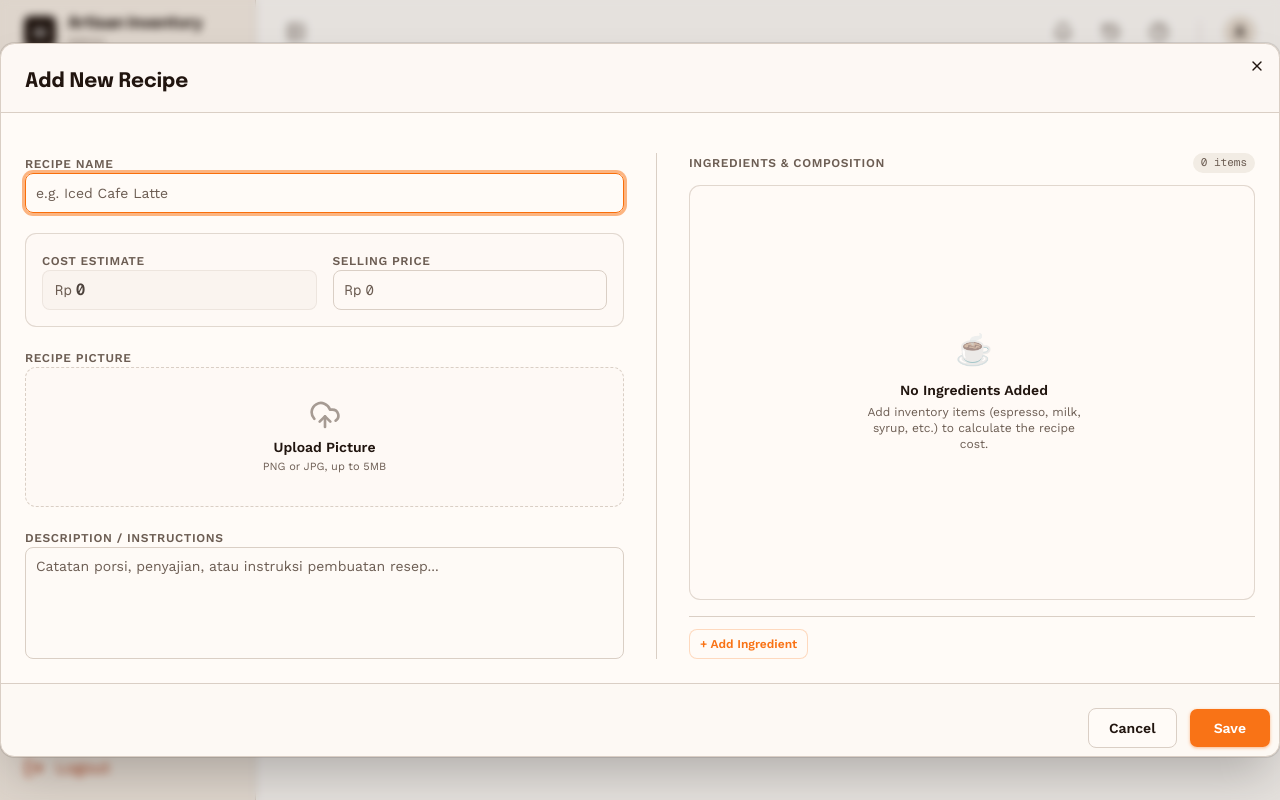
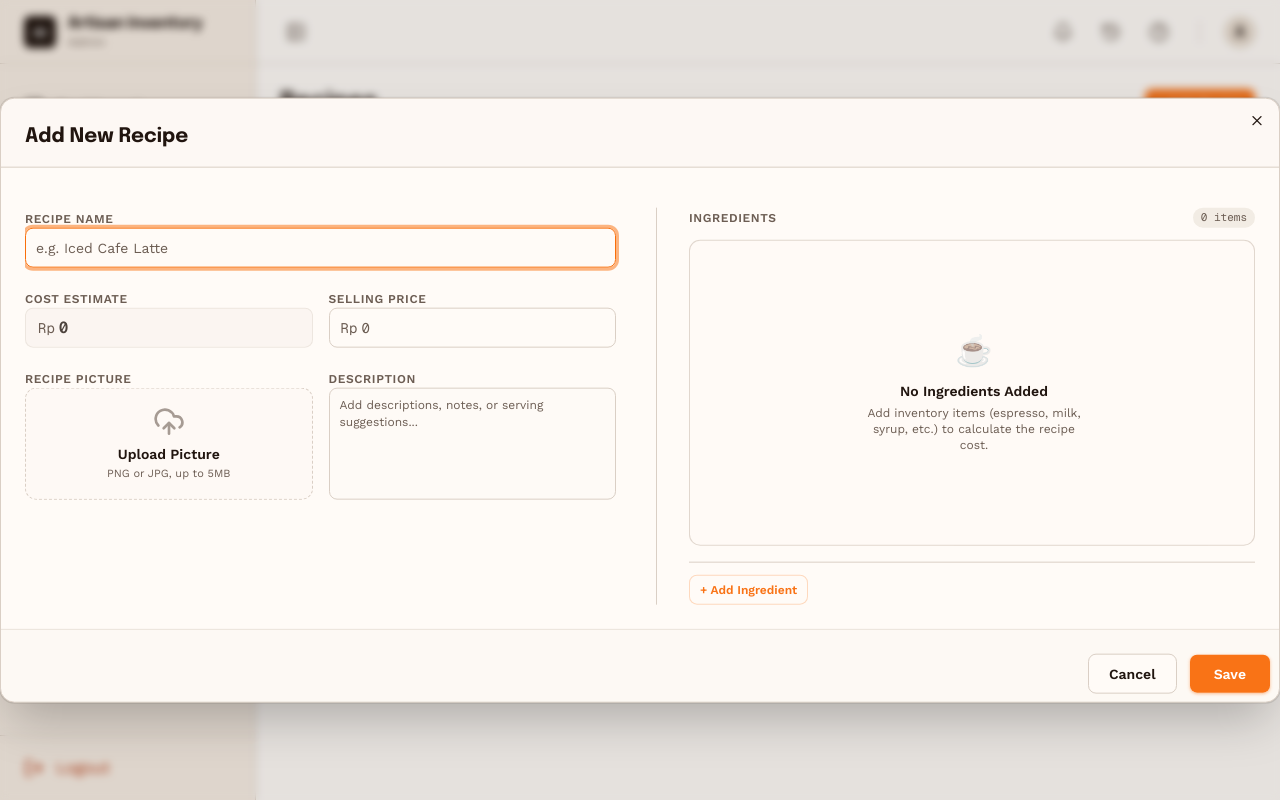
Before and after one commit to 505-kada-team/505-capstone-frontend, a React (Vite) app: page /admin/recipes in a window 1280 px wide. Both pictures are taken after typing "Sample" into the empty fields and a click on the button "+ Add Recipe". Built offline with nearby package versions, Linux system fonts and the light colour scheme.

Commit message:
fix: fixing add recipe modal

```diff
--- a/src/layouts/AdminLayout.jsx
+++ b/src/layouts/AdminLayout.jsx
@@ -197,13 +197,6 @@ export default function AdminLayout() {
         {/* Footer Navigation */}
         <div className="p-3 border-t border-sidebar-border space-y-1">
           <button
-            title={!isSidebarOpen ? "Support" : undefined}
-            className={`w-full flex items-center gap-3 rounded-md py-2 text-sidebar-foreground hover:bg-sidebar-accent transition-colors focus-visible:outline-none focus-visible:ring-2 focus-visible:ring-ring ${!isSidebarOpen ? 'justify-center px-0' : 'px-3'}`}
-          >
-            <CircleHelp size={20} className="shrink-0" />
-            <span className={`whitespace-nowrap transition-opacity duration-300 ${isSidebarOpen ? 'opacity-100' : 'opacity-0 hidden'}`}>Support</span>
-          </button>
-          <button
             onClick={logout}
             title={!isSidebarOpen ? "Logout" : undefined}
             className={`w-full flex items-center gap-3 rounded-md py-2 text-destructive hover:bg-destructive/10 transition-colors focus-visible:outline-none focus-visible:ring-2 focus-visible:ring-ring ${!isSidebarOpen ? 'justify-center px-0' : 'px-3'}`}
--- a/src/pages/admin/recipes/components/AddRecipeModal.jsx
+++ b/src/pages/admin/recipes/components/AddRecipeModal.jsx
@@ -1,11 +1,5 @@
 import { useState, useEffect } from 'react';
-import {
-  Dialog,
-  DialogContent,
-  DialogHeader,
-  DialogTitle,
-  DialogFooter,
-} from '@/components/ui/dialog';
+import { Dialog, DialogContent, DialogHeader, DialogTitle, DialogFooter } from '@/components/ui/dialog';
 import { Button } from '@/components/ui/button';
 import { Input } from '@/components/ui/input';
 import { Textarea } from '@/components/ui/textarea';
@@ -69,7 +63,7 @@ export default function AddRecipeModal({ isOpen, onClose, onSuccess }) {
       const payload = {
         ...data,
         sellingPrice: Number(data.sellingPrice),
-        ingredients: data.ingredients.map(item => ({
+        ingredients: data.ingredients.map((item) => ({
           inventoryId: item.inventoryId,
           quantityNeeded: Number(item.quantityNeeded),
         })),
@@ -102,10 +96,10 @@ export default function AddRecipeModal({ isOpen, onClose, onSuccess }) {
   const calculateTotalCost = () => {
     const currentIngredients = form.watch('ingredients');
     return currentIngredients.reduce((total, item) => {
-      const inv = inventories.find(i => i._id === item.inventoryId);
+      const inv = inventories.find((i) => i._id === item.inventoryId);
       const qty = Number(item.quantityNeeded) || 0;
       if (inv && inv.lastCostBatch) {
-        return total + (inv.lastCostBatch * qty);
+        return total + inv.lastCostBatch * qty;
       }
       return total;
     }, 0);
@@ -148,79 +142,61 @@ export default function AddRecipeModal({ isOpen, onClose, onSuccess }) {
     <Dialog open={isOpen} onOpenChange={onClose}>
       <DialogContent className="w-full sm:max-w-7xl max-h-[95vh] flex flex-col p-0 overflow-hidden rounded-2xl border bg-background shadow-2xl">
         <DialogHeader className="p-6 pb-4 border-b bg-muted/20">
-          <DialogTitle className="text-xl font-bold font-heading text-foreground">
-            Add New Recipe
-          </DialogTitle>
+          <DialogTitle className="text-xl font-bold font-heading text-foreground">Add New Recipe</DialogTitle>
         </DialogHeader>
 
         <form onSubmit={form.handleSubmit(onSubmit)} className="flex-1 flex flex-col min-h-0 overflow-hidden">
-          <div className="flex-1 overflow-y-auto p-6 min-h-0">
-            <div className="grid grid-cols-1 lg:grid-cols-12 gap-8 items-stretch">
-
+          <div className="flex-1 overflow-y-auto lg:overflow-hidden p-6 min-h-0 flex flex-col">
+            <div className="grid grid-cols-1 lg:grid-cols-12 gap-8 items-stretch flex-1 min-h-0">
               {/* Left Column: General Information (6 cols) */}
-              <div className="lg:col-span-6 space-y-5">
+              <div className="lg:col-span-6 space-y-5 lg:overflow-y-auto lg:min-h-0 lg:pr-2 custom-scrollbar">
                 {/* Recipe Name */}
-                <div className="space-y-1.5">
-                  <label className="text-xs font-semibold text-muted-foreground uppercase tracking-wider">
-                    Recipe Name
-                  </label>
-                  <Input
-                    placeholder="e.g. Iced Cafe Latte"
-                    className="h-10 text-sm"
-                    {...form.register('name')}
-                  />
-                  {form.formState.errors.name && (
-                    <p className="text-destructive text-xs font-medium mt-1">
-                      {form.formState.errors.name.message}
-                    </p>
-                  )}
+                <div className="space-y-1">
+                  <label className="text-xs font-semibold text-muted-foreground uppercase tracking-wider">Recipe Name</label>
+                  <Input placeholder="e.g. Iced Cafe Latte" className="h-10 text-sm" {...form.register('name')} />
+                  {form.formState.errors.name && <p className="text-destructive text-xs font-medium">{form.formState.errors.name.message}</p>}
                 </div>
 
                 {/* Price & Cost Summary (Grid) */}
-                <div className="grid grid-cols-2 gap-4 bg-muted/10 p-4 rounded-xl border border-border/80">
+                <div className="grid grid-cols-2 gap-4">
                   <div className="space-y-1">
-                    <label className="text-xs font-semibold text-muted-foreground uppercase tracking-wider">
-                      Cost Estimate
-                    </label>
+                    <label className="text-xs font-semibold text-muted-foreground uppercase tracking-wider">Cost Estimate</label>
                     <div className="h-10 flex items-center bg-muted/35 px-3 rounded-lg border border-border/40 font-mono text-sm text-foreground/80">
                       <span className="text-muted-foreground mr-1">Rp</span>
-                      <span className="font-semibold text-base">
-                        {calculateTotalCost().toLocaleString('id-ID')}
-                      </span>
+                      <span className="font-semibold text-base">{calculateTotalCost().toLocaleString('id-ID')}</span>
                     </div>
                   </div>
 
-                  <div className="space-y-1.5">
-                    <label className="text-xs font-semibold text-muted-foreground uppercase tracking-wider">
-                      Selling Price
-                    </label>
+                  <div className="space-y-1">
+                    <label className="text-xs font-semibold text-muted-foreground uppercase tracking-wider">Selling Price</label>
                     <div className="relative">
                       <span className="absolute left-3 top-1/2 -translate-y-1/2 text-muted-foreground text-sm font-mono">Rp</span>
                       <Input
                         type="number"
                         placeholder="0"
-                        className="pl-8 h-10 font-mono text-sm"
-                        {...form.register('sellingPrice')}
+                        step="1"
+                        onWheel={(e) => e.currentTarget.blur()}
+                        onKeyDown={(e) => {
+                          if (['-', '+', 'e', 'E'].includes(e.key)) {
+                            e.preventDefault();
+                          }
+                        }}
+                        className="pl-8 h-10 font-mono text-sm [appearance:textfield] [&::-webkit-outer-spin-button]:appearance-none [&::-webkit-inner-spin-button]:appearance-none"
+                        {...form.register('sellingPrice', { valueAsNumber: true })}
                       />
                     </div>
-                    {form.formState.errors.sellingPrice && (
-                      <p className="text-destructive text-xs font-medium mt-1">
-                        {form.formState.errors.sellingPrice.message}
-                      </p>
-                    )}
+                    {form.formState.errors.sellingPrice && <p className="text-destructive text-xs font-medium">{form.formState.errors.sellingPrice.message}</p>}
                   </div>
                 </div>
 
+                {/* Recipe Picture & Description — side by side 50/50 */}
+                <div className="grid grid-cols-2 gap-4">
                   {/* Drag and drop image upload area */}
-                <div className="space-y-1.5">
-                  <label className="text-xs font-semibold text-muted-foreground uppercase tracking-wider">
-                    Recipe Picture
-                  </label>
+                  <div className="space-y-1">
+                    <label className="text-xs font-semibold text-muted-foreground uppercase tracking-wider">Recipe Picture</label>
                     <div
-                    className={`border border-dashed rounded-xl p-4 flex flex-col items-center justify-center relative transition-all min-h-[140px] ${
-                      dragActive
-                        ? 'border-accent bg-accent/5'
-                        : 'border-border bg-muted/10 hover:bg-muted/20 hover:border-muted-foreground/30'
+                      className={`border border-dashed rounded-xl p-4 flex flex-col items-center justify-center relative transition-all h-28 ${
+                        dragActive ? 'border-accent bg-accent/5' : 'border-border bg-muted/10 hover:bg-muted/20 hover:border-muted-foreground/30'
                       }`}
                       onDragEnter={handleDrag}
                       onDragLeave={handleDrag}
@@ -228,12 +204,8 @@ export default function AddRecipeModal({ isOpen, onClose, onSuccess }) {
                       onDrop={handleDrop}
                     >
                       {previewImage ? (
-                      <div className="relative w-full h-28 flex justify-center items-center">
-                        <img
-                          src={previewImage}
-                          alt="Preview"
-                          className="max-h-28 object-contain rounded-lg shadow-sm"
-                        />
+                        <div className="relative w-full h-full flex justify-center items-center">
+                          <img src={previewImage} alt="Preview" className="max-h-full object-contain rounded-lg shadow-sm" />
                           <Button
                             type="button"
                             variant="destructive"
@@ -250,12 +222,7 @@ export default function AddRecipeModal({ isOpen, onClose, onSuccess }) {
                         </div>
                       ) : (
                         <>
-                        <input
-                          type="file"
-                          accept="image/png, image/jpeg"
-                          className="absolute inset-0 w-full h-full opacity-0 cursor-pointer z-10"
-                          onChange={handleChangeFile}
-                        />
+                          <input type="file" accept="image/png, image/jpeg" className="absolute inset-0 w-full h-full opacity-0 cursor-pointer z-10" onChange={handleChangeFile} />
                           <UploadCloud className="w-8 h-8 text-muted-foreground mb-1.5 opacity-60" />
                           <p className="text-sm font-semibold text-foreground">Upload Picture</p>
                           <p className="text-[11px] text-muted-foreground mt-0.5">PNG or JPG, up to 5MB</p>
@@ -265,74 +232,55 @@ export default function AddRecipeModal({ isOpen, onClose, onSuccess }) {
                   </div>
 
                   {/* Description */}
-                <div className="space-y-1.5">
-                  <label className="text-xs font-semibold text-muted-foreground uppercase tracking-wider">
-                    Description / Instructions
-                  </label>
-                  <Textarea
-                    placeholder="Catatan porsi, penyajian, atau instruksi pembuatan resep..."
-                    className="resize-none bg-muted/10 h-28 text-sm"
-                    {...form.register('description')}
-                  />
-                  {form.formState.errors.description && (
-                    <p className="text-destructive text-xs font-medium mt-1">
-                      {form.formState.errors.description.message}
-                    </p>
-                  )}
+                  <div className="space-y-1">
+                    <label className="text-xs font-semibold text-muted-foreground uppercase tracking-wider">Description</label>
+                    <Textarea placeholder="Add descriptions, notes, or serving suggestions..." className="resize-none bg-muted/10 h-28 text-xs placeholder:text-[12px] placeholder:text-muted-foreground" {...form.register('description')} />
+                    {form.formState.errors.description && <p className="text-destructive text-xs font-medium">{form.formState.errors.description.message}</p>}
+                  </div>
                 </div>
               </div>
 
               {/* Right Column: Ingredients (6 cols) */}
-              <div className="lg:col-span-6 flex flex-col h-full min-h-[400px] border-t lg:border-t-0 lg:border-l pt-6 lg:pt-0 lg:pl-8 border-border">
+              <div className="lg:col-span-6 flex flex-col h-full min-h-[400px] lg:min-h-0 border-t lg:border-t-0 lg:border-l pt-6 lg:pt-0 lg:pl-8 border-border">
                 <div className="flex justify-between items-center mb-3">
-                  <label className="text-xs font-semibold text-muted-foreground uppercase tracking-wider">
-                    Ingredients & Composition
-                  </label>
+                  <label className="text-xs font-semibold text-muted-foreground uppercase tracking-wider">Ingredients</label>
                   <span className="text-[11px] bg-muted px-2 py-0.5 rounded-full font-mono text-muted-foreground">
                     {fields.length} item{fields.length !== 1 ? 's' : ''}
                   </span>
                 </div>
 
                 {/* Scrollable list of ingredients */}
-                <div className="flex-1 space-y-3 min-h-[300px] max-h-[440px] overflow-y-auto pr-2 custom-scrollbar border rounded-xl p-3 bg-muted/5 border-border/80">
+                <div className="flex-1 lg:h-[1px] space-y-3 min-h-[300px] lg:min-h-0 overflow-y-auto pr-2 custom-scrollbar border rounded-xl p-3 bg-muted/5 border-border/80">
                   {fields.length === 0 ? (
                     <div className="h-full flex flex-col items-center justify-center py-20 text-center text-muted-foreground">
                       <span className="text-3xl mb-3 opacity-60">☕</span>
                       <p className="text-sm font-semibold text-foreground">No Ingredients Added</p>
-                      <p className="text-xs text-muted-foreground mt-1 max-w-[220px]">
-                        Add inventory items (espresso, milk, syrup, etc.) to calculate the recipe cost.
-                      </p>
+                      <p className="text-xs text-muted-foreground mt-1 max-w-[220px]">Add inventory items (espresso, milk, syrup, etc.) to calculate the recipe cost.</p>
                     </div>
                   ) : (
                     fields.map((field, index) => {
                       const watchInvId = form.watch(`ingredients.${index}.inventoryId`);
-                      const selectedInv = inventories.find(i => i._id === watchInvId);
+                      const selectedInv = inventories.find((i) => i._id === watchInvId);
 
                       return (
                         <div key={field.id} className="flex gap-2.5 items-start bg-background p-2.5 rounded-lg border shadow-xs relative group">
                           {/* Ingredient Select */}
                           <div className="flex-1">
-                            <Select
-                              disabled={isLoadingInv}
-                              onValueChange={(val) => form.setValue(`ingredients.${index}.inventoryId`, val, { shouldValidate: true })}
-                              value={watchInvId || ''}
-                            >
+                            <Select disabled={isLoadingInv} onValueChange={(val) => form.setValue(`ingredients.${index}.inventoryId`, val, { shouldValidate: true })} value={watchInvId || ''}>
                               <SelectTrigger className="w-full bg-muted/10 h-10">
                                 <SelectValue placeholder="Choose Ingredient" />
                               </SelectTrigger>
                               <SelectContent>
-                                {inventories.filter(i => i.status === 'active').map((inv) => (
+                                {inventories
+                                  .filter((i) => i.status === 'active')
+                                  .map((inv) => (
                                     <SelectItem key={inv._id} value={inv._id}>
                                       {inv.nameInventory} ({inv.category === 'packaging' ? 'Pck' : 'Ing'})
                                     </SelectItem>
                                   ))}
                               </SelectContent>
                             </Select>
-                            {form.formState.errors.ingredients?.[index]?.inventoryId && (
-                              <p className="text-destructive text-[10px] font-semibold mt-1">
-                                {form.formState.errors.ingredients[index].inventoryId.message}
-                              </p>
-                            )}
+                            {form.formState.errors.ingredients?.[index]?.inventoryId && <p className="text-destructive text-[10px] font-semibold mt-1">{form.formState.errors.ingredients[index].inventoryId.message}</p>}
                           </div>
 
                           {/* Quantity and Unit in one unified input block */}
@@ -340,12 +288,19 @@ export default function AddRecipeModal({ isOpen, onClose, onSuccess }) {
                             <Input
                               type="number"
                               placeholder="Qty"
-                              className="h-10 pr-12 font-mono text-sm bg-muted/10"
-                              {...form.register(`ingredients.${index}.quantityNeeded`)}
+                              step="0.01"
+                              onWheel={(e) => e.currentTarget.blur()}
+                              onKeyDown={(e) => {
+                                if (['-', '+', 'e', 'E'].includes(e.key)) {
+                                  e.preventDefault();
+                                }
+                              }}
+                              className="h-8 pr-12 font-mono text-sm bg-muted/10 [appearance:textfield] [&::-webkit-outer-spin-button]:appearance-none [&::-webkit-inner-spin-button]:appearance-none"
+                              {...form.register(`ingredients.${index}.quantityNeeded`, {
+                                valueAsNumber: true,
+                              })}
                             />
-                            <div className="absolute right-3 top-1/2 -translate-y-1/2 text-xs font-semibold text-muted-foreground/80 pointer-events-none">
-                              {selectedInv ? selectedInv.unit : '-'}
-                            </div>
+                            <div className="absolute right-3 top-1/2 -translate-y-1/2 text-xs font-semibold text-muted-foreground/80 pointer-events-none">{selectedInv ? selectedInv.unit : '-'}</div>
                           </div>
 
                           {/* Delete Action */}
@@ -353,7 +308,7 @@ export default function AddRecipeModal({ isOpen, onClose, onSuccess }) {
                             type="button"
                             variant="ghost"
                             size="icon"
-                            className="text-muted-foreground hover:text-destructive hover:bg-destructive/10 h-10 w-10 flex-shrink-0 border border-transparent hover:border-destructive/20"
+                            className="text-muted-foreground hover:text-destructive hover:bg-destructive/10 h-8 w-8 flex-shrink-0 border border-transparent hover:border-destructive/20"
                             onClick={() => remove(index)}
                           >
                             <Trash2 className="w-4.5 h-4.5" />
@@ -375,38 +330,19 @@ export default function AddRecipeModal({ isOpen, onClose, onSuccess }) {
                     + Add Ingredient
                   </Button>
 
-                  {form.formState.errors.ingredients && !Array.isArray(form.formState.errors.ingredients) && (
-                    <p className="text-destructive text-xs font-semibold mt-1">
-                      {form.formState.errors.ingredients.message}
-                    </p>
-                  )}
-                  {form.formState.errors.ingredients?.root && (
-                    <p className="text-destructive text-xs font-semibold mt-1">
-                      {form.formState.errors.ingredients.root.message}
-                    </p>
-                  )}
+                  {form.formState.errors.ingredients && !Array.isArray(form.formState.errors.ingredients) && <p className="text-destructive text-xs font-semibold mt-1">{form.formState.errors.ingredients.message}</p>}
+                  {form.formState.errors.ingredients?.root && <p className="text-destructive text-xs font-semibold mt-1">{form.formState.errors.ingredients.root.message}</p>}
                 </div>
               </div>
-
             </div>
           </div>
 
           {/* Action Footer */}
           <DialogFooter className="p-6 border-t bg-muted/15 flex justify-end gap-3 shrink-0">
-            <Button
-              type="button"
-              variant="outline"
-              className="h-10 text-sm font-semibold px-5"
-              onClick={onClose}
-              disabled={isSubmitting}
-            >
+            <Button type="button" variant="outline" className="h-10 text-sm font-semibold px-5" onClick={onClose} disabled={isSubmitting}>
               Cancel
             </Button>
-            <Button
-              type="submit"
-              className="bg-[#F97316] hover:bg-[#F97316]/90 text-white h-10 text-sm font-semibold px-6 shadow-sm shadow-[#F97316]/20 transition-all active:scale-[0.98]"
-              disabled={isSubmitting}
-            >
+            <Button type="submit" className="bg-[#F97316] hover:bg-[#F97316]/90 text-white h-10 text-sm font-semibold px-6 shadow-sm shadow-[#F97316]/20 transition-all active:scale-[0.98]" disabled={isSubmitting}>
               {isSubmitting ? 'Saving...' : 'Save'}
             </Button>
           </DialogFooter>
```
Lines whose indentation alone changed are shown as unchanged.
